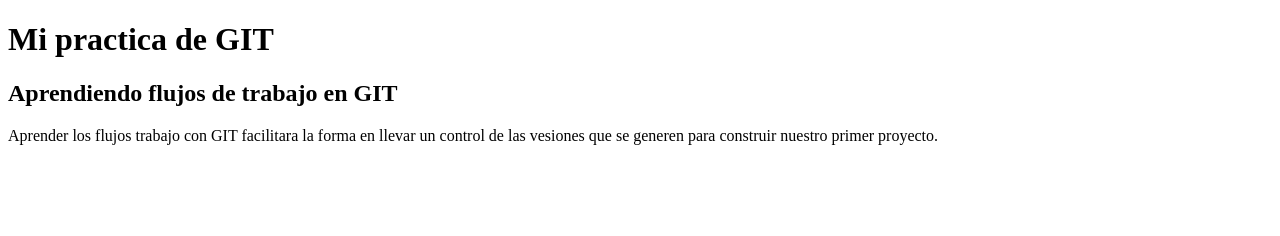
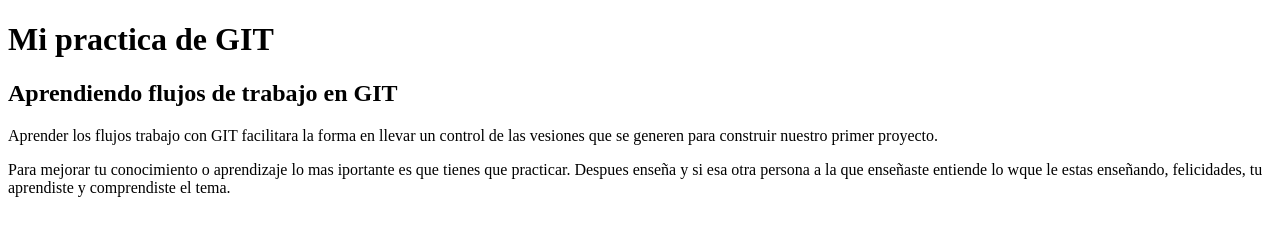
Before and after one commit to Cvictorix/proyectoPractica, a plain HTML site: page index.html in a window 1280 px wide. Drawn offline with Linux system fonts and the light colour scheme.

Commit message:
Se cambia la tipografia acurier y se nexa parrafo

```diff
--- a/index.html
+++ b/index.html
@@ -11,6 +11,10 @@
             <p>Aprender los flujos trabajo con GIT facilitara la forma en llevar un control de las vesiones que se generen
                 para construir nuestro primer proyecto.
             </p>
+            <p>Para mejorar tu conocimiento o aprendizaje lo mas iportante es que tienes que practicar.
+                Despues enseña y si esa otra persona a la que enseñaste entiende lo wque le estas enseñando,
+                felicidades, tu aprendiste y comprendiste el tema.
+            </p>
         </div>
       <footer>
       </footer>
--- a/styles.css
+++ b/styles.css
@@ -1,7 +1,7 @@
 body {
     color:#333;
     text-align: center;
-    font-family: "Arial";
+    font-family: "Currier";
     font-size: 16px;
     margin: 0;
     padding: 0;
```
